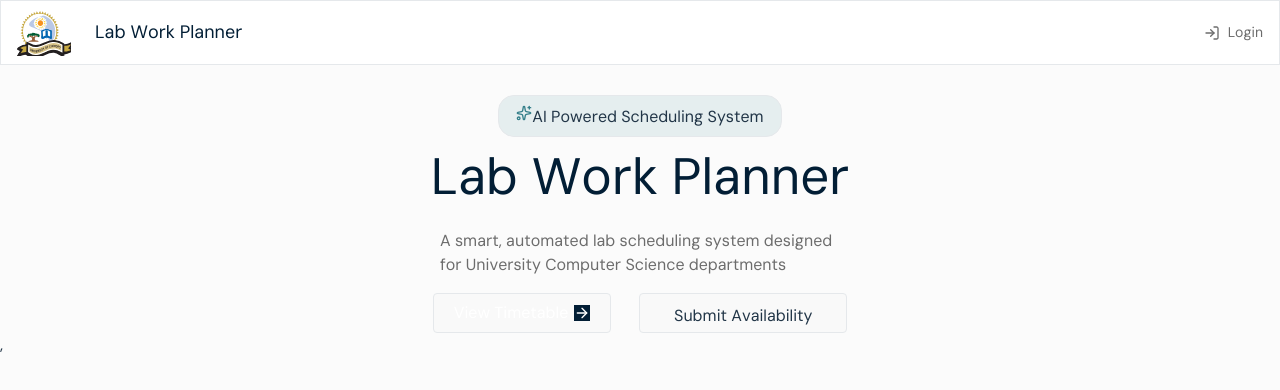
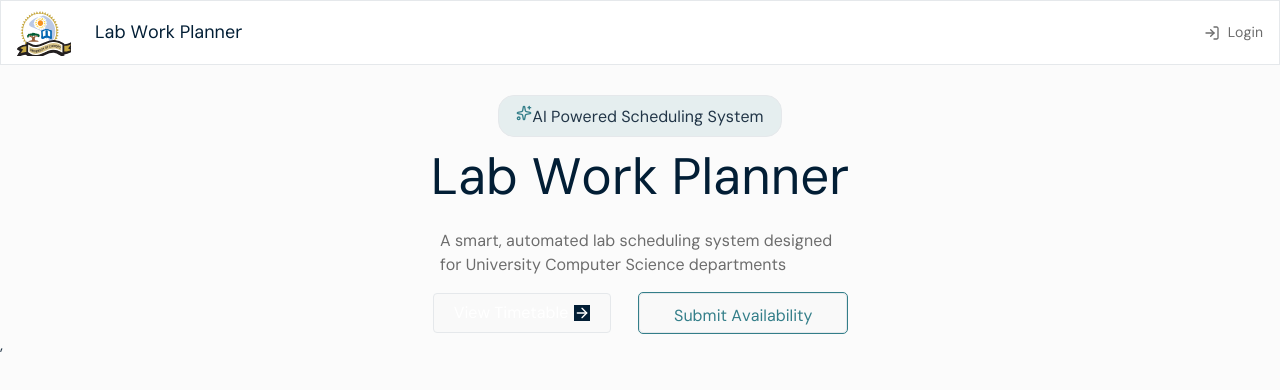
Before and after one commit to mothibimalebana/lab-work-planner, a React (Vite) app: page /Home in a window 1280 px wide. Shown: the top 390 px of the page. Built offline with nearby package versions, Linux system fonts and the light colour scheme.

Commit message:
style: added outline to the submit button

```diff
--- a/src/pages/LandingPage.tsx
+++ b/src/pages/LandingPage.tsx
@@ -28,13 +28,12 @@ const LandingPage = () => {
                         <p className="text-white flex items-center h-full">View Timetable</p>
                         <div className="svg bg-[#021E35]">{arrowLogo.element}</div>
                         </button>
-                        <button className="w-52">Submit Availability</button>
+                        <button className="w-52 text-[#337E89] outline outline-solid outline-[#337E89]">Submit Availability</button>
                     </div>
                 </div>
             </div>
             <div className="main">
                 <div className="container">
-
                 </div>
                 <div className="container"></div>
                 <div className="container"></div>
```
